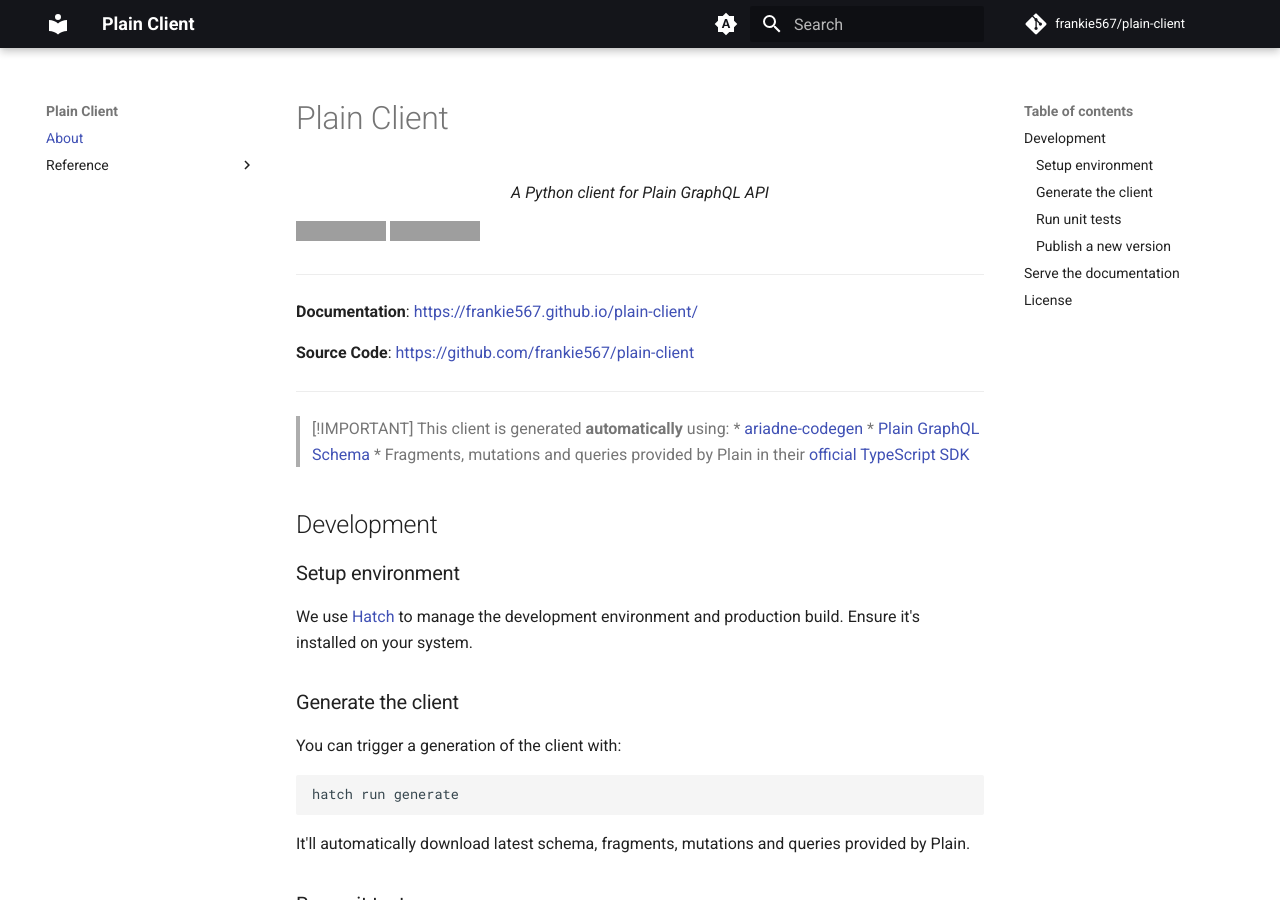
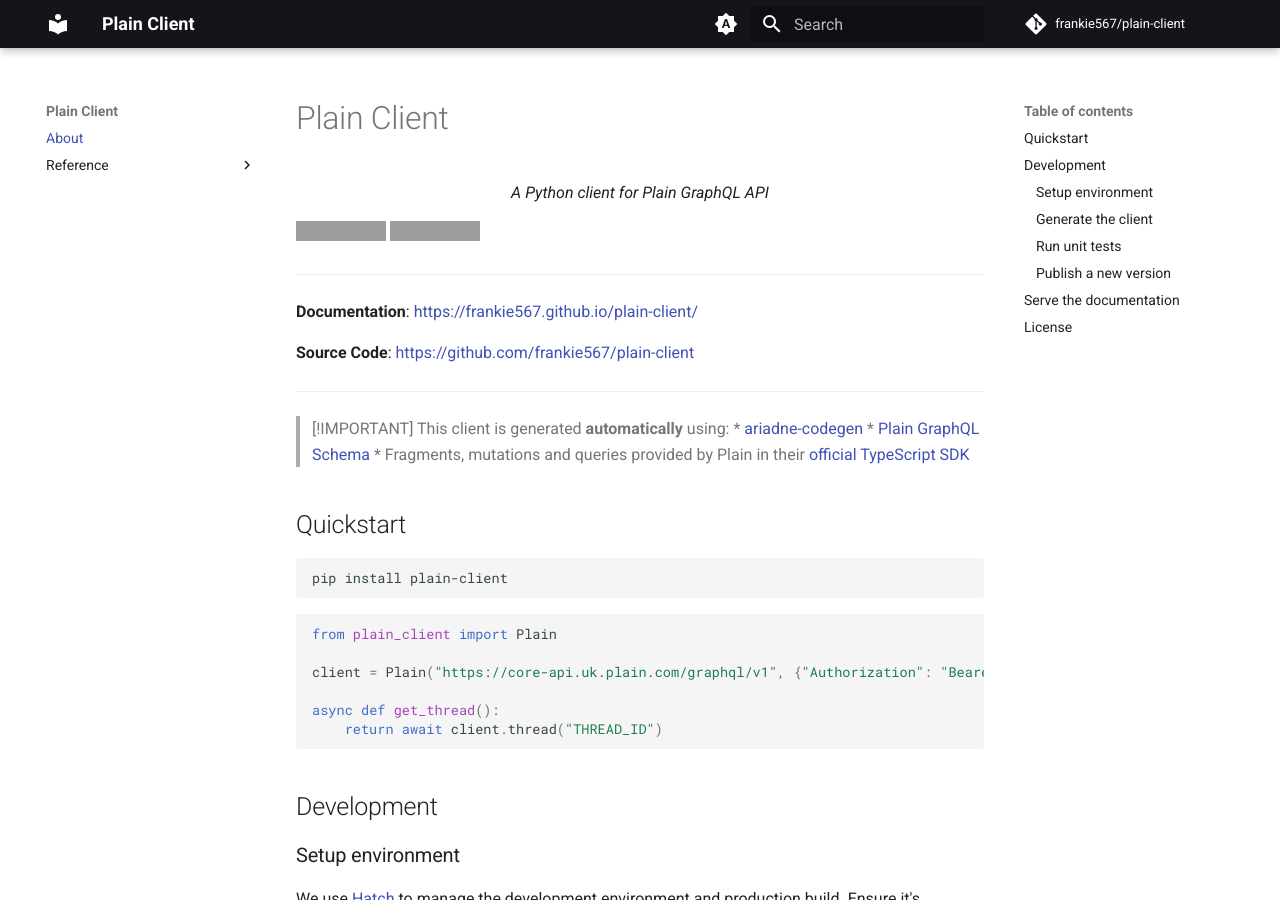
Before and after one commit to frankie567/plain-client, an MkDocs documentation site: the page built from docs/index.md, in a window 1280 px wide and 900 px high. Built offline with MkDocs 1.6.1 and Material for MkDocs 9.7.7, drawn with Linux system fonts in a browser that asks for light colours; comment, search, counter and statistics services are not loaded; grey boxes are pictures that could not be loaded.

Commit message:
Tweak documentation

````diff
--- a/README.md
+++ b/README.md
@@ -20,6 +20,21 @@
 > * [ariadne-codegen](https://github.com/mirumee/ariadne-codegen)
 > * [Plain GraphQL Schema](https://core-api.uk.plain.com/graphql/v1/schema.graphql)
 > * Fragments, mutations and queries provided by Plain in their [official TypeScript SDK](https://github.com/team-plain/typescript-sdk/tree/main/src/graphql)
+
+## Quickstart
+
+```bash
+pip install plain-client
+```
+
+```py
+from plain_client import Plain
+
+client = Plain("https://core-api.uk.plain.com/graphql/v1", {"Authorization": "Bearer YOUR_API_KEY"})
+
+async def get_thread():
+    return await client.thread("THREAD_ID")
+```
 
 ## Development
 
--- a/mkdocs.yml
+++ b/mkdocs.yml
@@ -52,7 +52,7 @@ plugins:
                 import:
                     - https://docs.python.org/3.9/objects.inv
                 options:
-                    docstring_style: google
+                    docstring_style: ~
 
 watch:
     - docs
````
Also changed, not shown: docs/reference/plain_client.md (+15 -1 lines).
